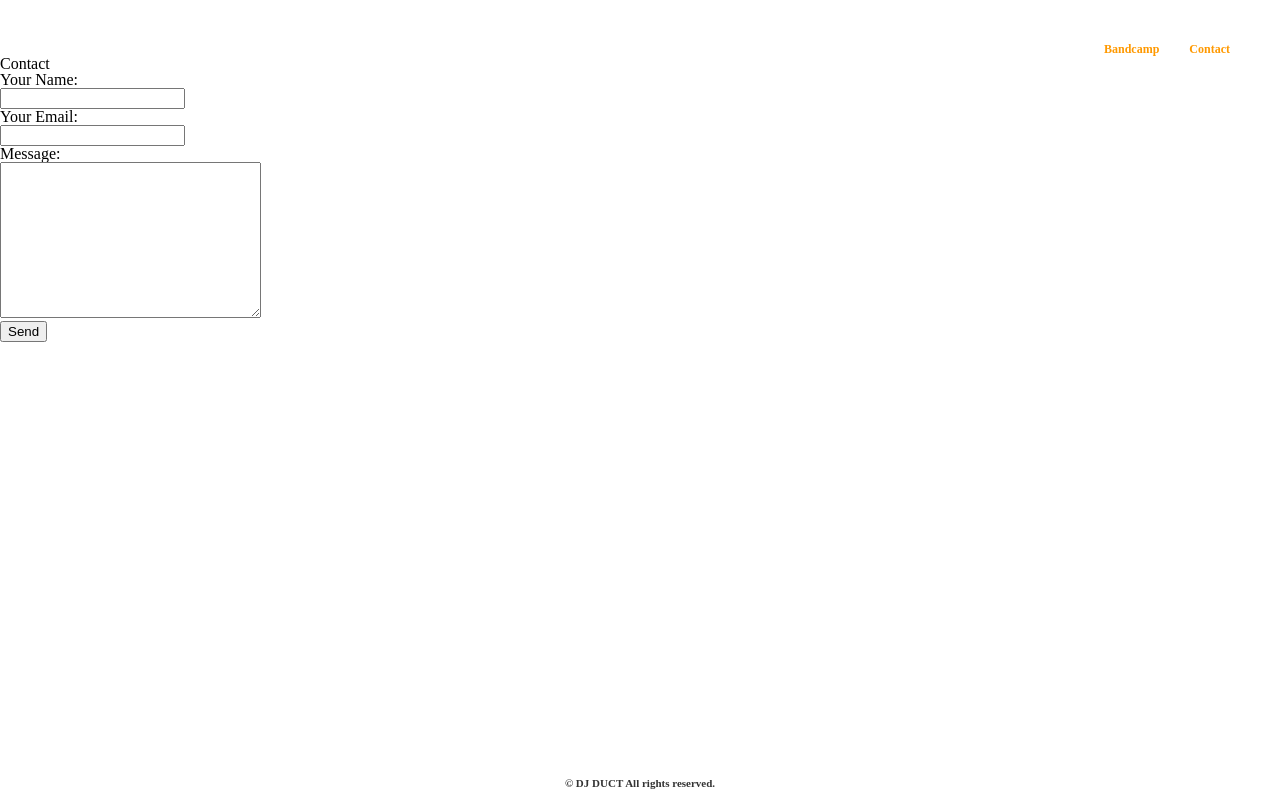
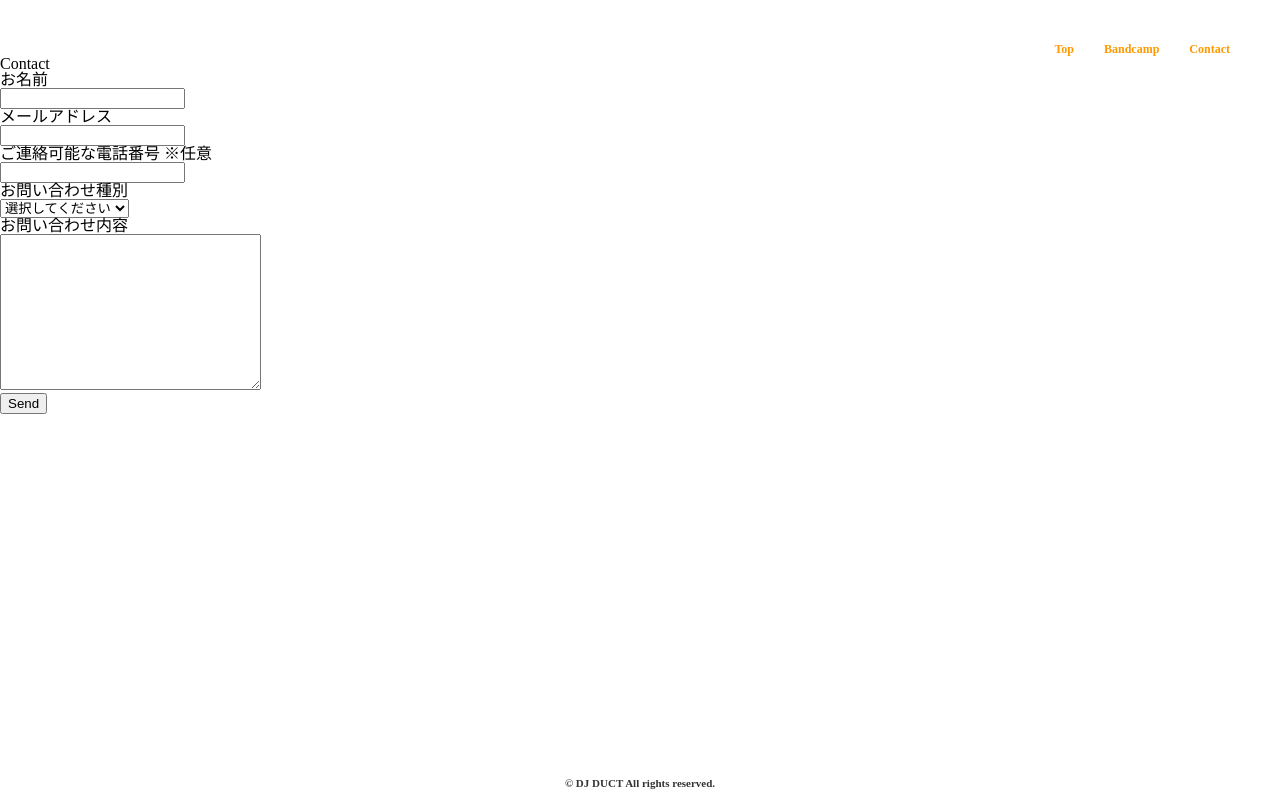
Before and after one commit to thinkrec-ama/duct, a website: page src/ejs/contact.ejs in a window 1280 px wide. Drawn offline with nearby package versions, Linux system fonts and the light colour scheme; files that its build step writes are made by us from their sources; files whose address does not match are found by name.

Commit message:
[update] フォーム整備

```diff
--- a/src/ejs/contact.ejs
+++ b/src/ejs/contact.ejs
@@ -24,23 +24,35 @@
         <h2>Contact</h2>
         <form name="contact" method="post" netlify>
             <dl>
-                <dt>Your Name:</dt>
+                <dt>お名前</dt>
                 <dd>
                     <label>
-                        <input type="text" name="name" id="">
+                        <input type="text" name="お名前" id="">
                     </label>
                 </dd>
-                <dt>Your Email:</dt>
+                <dt>メールアドレス</dt>
                 <dd>
                     <label>
-                        <input type="text" name="email" id="">
+                        <input type="text" name="メールアドレス" id="">
                     </label>
                 </dd>
-                <dt>Message:</dt>
+                <dt>ご連絡可能な電話番号 ※任意</dt>
                 <dd>
                     <label>
-                        <textarea name="message" id="" cols="30" rows="10"></textarea>
+                        <input type="text" name="ご連絡可能な電話番号" id="">
                     </label>
+                </dd>
+                <dt>お問い合わせ種別</dt>
+                <dd>
+                    <select name="お問い合わせ種別[]" id="">
+                        <option value="">選択してください</option>
+                        <option value="">ブッキング</option>
+                        <option value="">その他</option>
+                    </select>
+                </dd>
+                <dt>お問い合わせ内容</dt>
+                <dd>
+                    <textarea name="お問い合わせ内容" id="" cols="30" rows="10"></textarea>
                 </dd>
             </dl>
             <div>
--- a/src/ejs/layout/_header.ejs
+++ b/src/ejs/layout/_header.ejs
@@ -2,8 +2,9 @@
     <div class="headerInner">
         <nav>
             <ul class="navList">
+                <li><a href="/">Top</a></li>
                 <li><a href="https://djduct.bandcamp.com/" target="_blank">Bandcamp</a></li>
-                <li><a href="mailto:djduct@gmail.com" target="_blank">Contact</a></li>
+                <li><a href="#">Contact</a></li>
             </ul>
         </nav>
     </div>
```
Also changed, not shown: dist/contact.html, dist/index.html.
